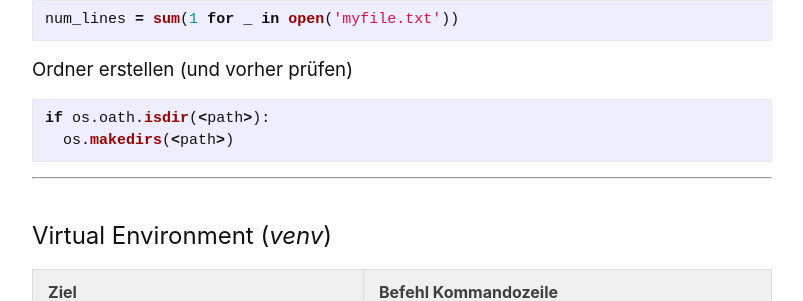
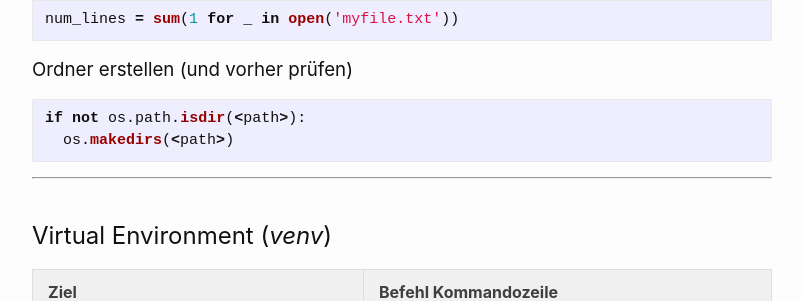
Before and after one commit to Hautaklyttn/progDocs, a Jekyll site: the page built from docs/articles/py_funcCollect.md, in a window 1280 px wide and 900 px high, scrolled down 3228 px. Shown: the part 150-451 px from the top of the window, without its empty margins (238-1041 px from the left). Built offline with Jekyll 4.4.1, drawn with Linux system fonts in a browser that asks for light colours.

Commit message:
Update py_funcCollect.md

````diff
--- a/docs/articles/py_funcCollect.md
+++ b/docs/articles/py_funcCollect.md
@@ -184,7 +184,7 @@ num_lines = sum(1 for _ in open('myfile.txt'))
 
 ### Ordner erstellen (und vorher prüfen)
 ```python
-if os.oath.isdir(<path>):
+if not os.path.isdir(<path>):
   os.makedirs(<path>)
 ```
 
````
